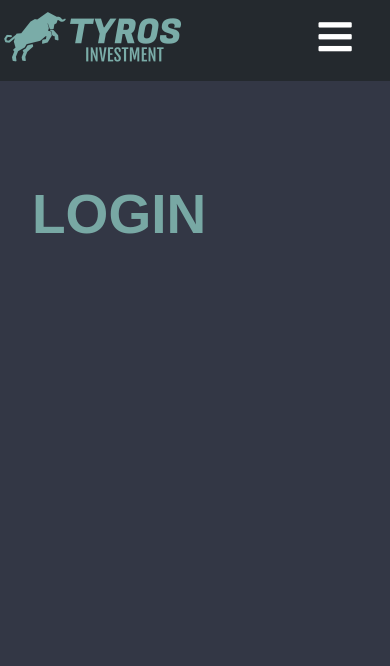
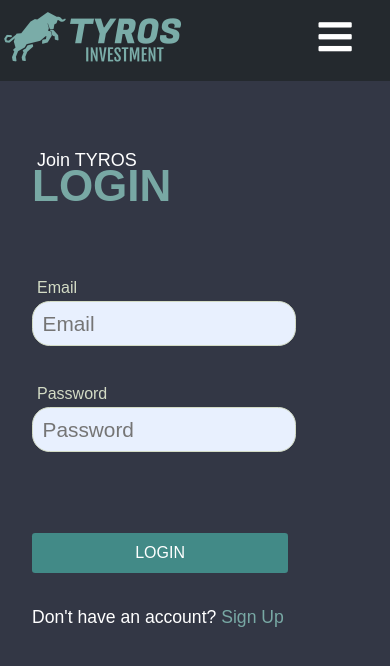
Before and after one commit to jaehyeon48/TYROS, a React (Create React App) app in the folder frontend/: page /login in a window 390 px wide. Shown: the top 666 px of the page. Built offline with nearby package versions, Linux system fonts and the light colour scheme; a web font is replaced by a local one.

Commit message:
login form v1

```diff
--- a/frontend/src/App.css
+++ b/frontend/src/App.css
@@ -94,7 +94,7 @@ body {
   margin: auto;
   overflow: hidden;
   padding: 0 2rem;
-  margin-top: 6rem;
+  margin-top: 3rem;
   margin-bottom: 3rem;
 }
 
--- a/frontend/src/components/auth/Login.css
+++ b/frontend/src/components/auth/Login.css
@@ -1,3 +1,94 @@
 .login-title {
-  font-size: 55px;
+  font-size: 54px;
+  color: #78a8a4;
 }
+
+.login-subtitle {
+  position: relative;
+  top: 26px;
+  left: 7px;
+  font-size: 26px;
+  color: #fff;
+}
+
+.form-login {
+  display: grid;
+  grid-template-columns: repeat(20, 1fr);
+  grid-template-rows: 46px 60px 46px 80px 40px 30px;
+  margin: 5rem 10rem 0 0;
+}
+
+.group-login-email {
+  grid-row: 1;
+  grid-column: 1 / span 19;
+}
+
+.group-login-password {
+  grid-row: 3;
+  grid-column: 1 / span 19;
+}
+
+.group-btn-login {
+  display: flex;
+  align-items: center;
+  grid-row: 5;
+  grid-column: 1 / span 19;
+}
+
+.btn-login {
+  height: 100%;
+  width: 100%;
+  border-radius: 0.2rem;
+}
+
+@media only screen and (min-width: 768px) and (max-width: 1023px) {
+  .form-login {
+    margin: 5rem 8rem 0 0;
+  }
+}
+
+@media only screen and (min-width: 556px) and (max-width: 767px) {
+  .login-title {
+    font-size: 48px;
+  }
+
+  .login-subtitle {
+    font-size: 21px;
+  }
+
+  .form-login {
+    margin: 5rem 6rem 0 0;
+  }
+}
+
+@media only screen and (min-width: 376px) and (max-width: 555px) {
+  .login-title {
+    font-size: 44px;
+  }
+
+  .login-subtitle {
+    font-size: 18px;
+    top: 24px;
+    left: 5px;
+  }
+
+  .form-login {
+    margin: 5rem 3rem 0 0;
+  }
+}
+
+@media only screen and (max-width: 375px) {
+  .login-title {
+    font-size: 40px;
+  }
+
+  .login-subtitle {
+    font-size: 16px;
+    top: 21px;
+    left: 4px;
+  }
+
+  .form-login {
+    margin: 5rem 1rem 0 0;
+  }
+}
--- a/frontend/src/components/auth/Login.js
+++ b/frontend/src/components/auth/Login.js
@@ -1,4 +1,5 @@
 import React from 'react';
+import { Link } from 'react-router-dom';
 import PropTypes from 'prop-types';
 
 import './Login.css';
@@ -7,7 +8,34 @@ const Login = props => {
   return (
     <React.Fragment>
       <div className="container">
+        <p className="login-subtitle">Join TYROS</p>
         <h1 className="text-main login-title">LOGIN</h1>
+        <form className="form-login">
+          <div className="form-group group-login-email">
+            <label className="form-label">Email</label>
+            <input
+              type="email"
+              className="form-field"
+              name="email"
+              placeholder="Email"
+            />
+          </div>
+          <div className="form-group group-login-password">
+            <label className="form-label">Password</label>
+            <input
+              type="password"
+              className="form-field"
+              name="password"
+              placeholder="Password"
+            />
+          </div>
+          <div className="form-group group-btn-login">
+            <button className="btn btn-login">LOGIN</button>
+          </div>
+        </form>
+        <div className="have-account">
+          Don't have an account? <Link to="/signup">Sign Up</Link>
+        </div>
       </div>
     </React.Fragment>
   );
--- a/frontend/src/components/auth/SignUp.css
+++ b/frontend/src/components/auth/SignUp.css
@@ -4,6 +4,9 @@
 }
 
 .signup-subtitle {
+  position: relative;
+  top: 26px;
+  left: 7px;
   font-size: 30px;
   color: #fff;
 }
@@ -11,26 +14,26 @@
 .form-signUp {
   display: grid;
   grid-template-columns: repeat(20, 1fr);
-  grid-template-rows: 46px 75px 46px 75px 46px 80px 40px;
+  grid-template-rows: 46px 75px 46px 75px 46px 80px 40px 30px;
   margin: 5rem 10rem 0 0;
 }
 
-.group-firstName {
+.group-signUp-firstName {
   grid-row: 1;
   grid-column: 1 / span 9;
 }
 
-.group-lastName {
+.group-signUp-lastName {
   grid-row: 1;
   grid-column: 11 / span 9;
 }
 
-.group-email {
+.group-signUp-email {
   grid-row: 3;
   grid-column: 1 / span 19;
 }
 
-.group-password {
+.group-signUp-password {
   grid-row: 5;
   grid-column: 1 / span 19;
 }
@@ -48,6 +51,20 @@
   border-radius: 0.2rem;
 }
 
+.have-account {
+  font-size: 1.2rem;
+  color: #fff;
+}
+
+.have-account a {
+  text-decoration: none;
+  color: #78a8a4;
+}
+
+.have-account a:hover {
+  opacity: 0.7;
+}
+
 @media only screen and (min-width: 768px) and (max-width: 1023px) {
   .signup-title {
     font-size: 43px;
@@ -58,6 +75,8 @@
   }
 
   .signup-subtitle {
+    top: 20px;
+    left: 6px;
     font-size: 24px;
   }
 }
@@ -72,6 +91,8 @@
   }
 
   .signup-subtitle {
+    top: 16px;
+    left: 5px;
     font-size: 24px;
   }
 }
@@ -82,32 +103,34 @@
   }
 
   .signup-subtitle {
+    top: 12px;
+    left: 2px;
     font-size: 18px;
   }
 
   .form-signUp {
     display: grid;
     grid-template-columns: repeat(20, 1fr);
-    grid-template-rows: 46px 60px 46px 60px 46px 60px 46px 60px 50px;
+    grid-template-rows: 46px 60px 46px 60px 46px 60px 46px 60px 50px 20px;
     margin: 5rem 2rem 0 0;
   }
 
-  .group-firstName {
+  .group-signUp-firstName {
     grid-row: 1;
     grid-column: 1 / span 20;
   }
 
-  .group-lastName {
+  .group-signUp-lastName {
     grid-row: 3;
     grid-column: 1 / span 20;
   }
 
-  .group-email {
+  .group-signUp-email {
     grid-row: 5;
     grid-column: 1 / span 20;
   }
 
-  .group-password {
+  .group-signUp-password {
     grid-row: 7;
     grid-column: 1 / span 20;
   }
@@ -116,4 +139,15 @@
     grid-row: 9;
     grid-column: 1 / span 20;
   }
+
+  .have-account {
+    font-size: 1.1rem;
+    color: #fff;
+  }
 }
+
+@media only screen and (max-width: 375px) {
+  .form-signUp {
+    margin: 5rem 1rem 0 0;
+  }
+}
--- a/frontend/src/components/auth/SignUp.js
+++ b/frontend/src/components/auth/SignUp.js
@@ -1,4 +1,5 @@
 import React from 'react';
+import { Link } from 'react-router-dom';
 import PropTypes from 'prop-types';
 
 import './SignUp.css';
@@ -10,7 +11,7 @@ const SignUp = props => {
         <p className="signup-subtitle">Join TYROS</p>
         <h1 className="signup-title">CREATE YOUR ACCOUNT</h1>
         <form className="form-signUp">
-          <div className="form-group group-firstName">
+          <div className="form-group group-signUp-firstName">
             <label className="form-label">First Name</label>
             <input
               type="text"
@@ -19,7 +20,7 @@ const SignUp = props => {
               placeholder="First Name"
             />
           </div>
-          <div className="form-group group-lastName">
+          <div className="form-group group-signUp-lastName">
             <label className="form-label">Last Name</label>
             <input
               type="text"
@@ -28,7 +29,7 @@ const SignUp = props => {
               placeholder="Last Name"
             />
           </div>
-          <div className="form-group group-email">
+          <div className="form-group group-signUp-email">
             <label className="form-label">Email</label>
             <input
               type="email"
@@ -37,7 +38,7 @@ const SignUp = props => {
               placeholder="Email"
             />
           </div>
-          <div className="form-group group-password">
+          <div className="form-group group-signUp-password">
             <label className="form-label">Password</label>
             <input
               type="password"
@@ -50,6 +51,9 @@ const SignUp = props => {
             <button className="btn btn-signUp">SIGN UP</button>
           </div>
         </form>
+        <div className="have-account">
+          Already have an account? <Link to="/login">Log in</Link>
+        </div>
       </div>
     </React.Fragment>
   );
```
